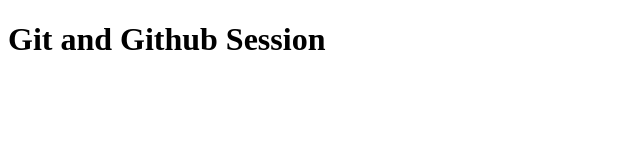
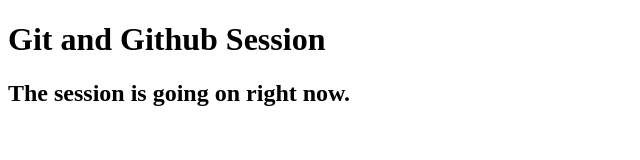
Before and after one commit to rohit3345ks/demo, a plain HTML site: page index.html in a window 1280 px wide. Shown: the whole page, without its empty margins (0-640 px from the left). Drawn offline with Linux system fonts and the light colour scheme.

Commit message:
Updated Index.html
Added Status

```diff
--- a/index.html
+++ b/index.html
@@ -10,5 +10,8 @@
     <h1>
       Git and Github Session
     </h1>
+    <h2>
+      The session is going on right now.
+    </h2>
   </body>
 </html>
```
